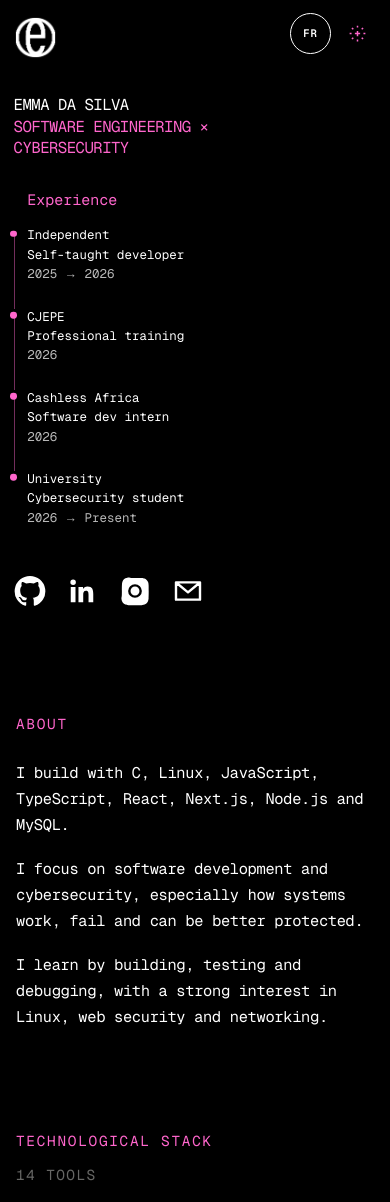
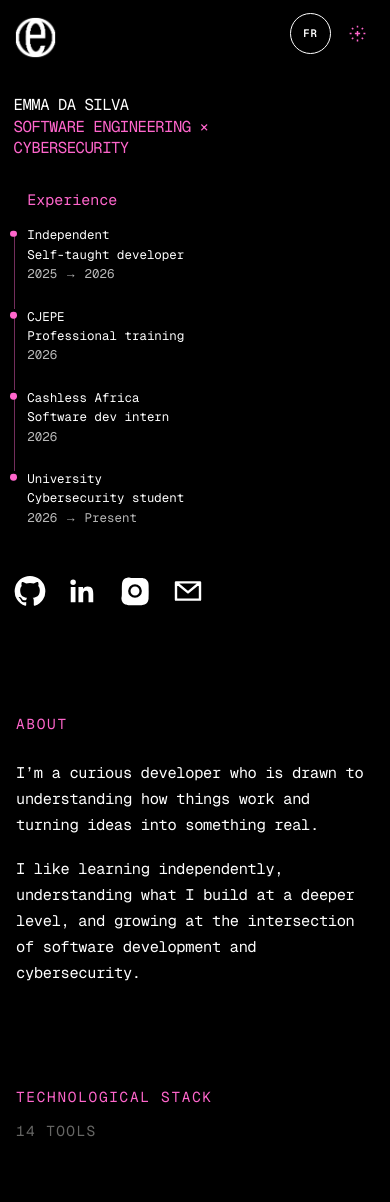
Before and after one commit to emma-dasilva-dev/emma-portfolio, a Next.js app: page / in a window 390 px wide. Shown: the top 1202 px of the page. Built offline with nearby package versions, Linux system fonts and the light colour scheme; grey boxes are pictures that could not be loaded.

Commit message:
Make mobile About a concise personal summary

```diff
--- a/src/components/sections/About.tsx
+++ b/src/components/sections/About.tsx
@@ -16,9 +16,8 @@ export default function About() {
           "C’est cette même curiosité qui m’a attirée vers la cybersécurité. J’aime toujours construire des logiciels, mais je veux aussi comprendre comment les systèmes peuvent échouer, comment les protéger et comment progresser comme ingénieure des deux côtés.",
         ],
         mobileParagraphs: [
-          "Je développe avec C, Linux, JavaScript, TypeScript, React, Next.js, Node.js et MySQL.",
-          "Je m’intéresse au développement logiciel et à la cybersécurité, surtout à la façon dont les systèmes fonctionnent, échouent et peuvent être mieux protégés.",
-          "J’apprends en construisant, testant et déboguant, avec un intérêt particulier pour Linux, le web et les réseaux.",
+          "Je suis une développeuse curieuse, attirée par la façon dont les choses fonctionnent et par le plaisir de transformer une idée en quelque chose de concret.",
+          "J’aime apprendre par moi-même, comprendre en profondeur ce que je construis et continuer à progresser à la croisée du développement et de la cybersécurité.",
         ],
       }
     : {
@@ -31,9 +30,8 @@ export default function About() {
           "That same curiosity is what pulled me toward cybersecurity. I still love building software, but I also want to understand how systems can fail, how they can be protected and how I can keep becoming a stronger engineer on both sides.",
         ],
         mobileParagraphs: [
-          "I build with C, Linux, JavaScript, TypeScript, React, Next.js, Node.js and MySQL.",
-          "I focus on software development and cybersecurity, especially how systems work, fail and can be better protected.",
-          "I learn by building, testing and debugging, with a strong interest in Linux, web security and networking.",
+          "I’m a curious developer who is drawn to understanding how things work and turning ideas into something real.",
+          "I like learning independently, understanding what I build at a deeper level, and growing at the intersection of software development and cybersecurity.",
         ],
       };
 
```
